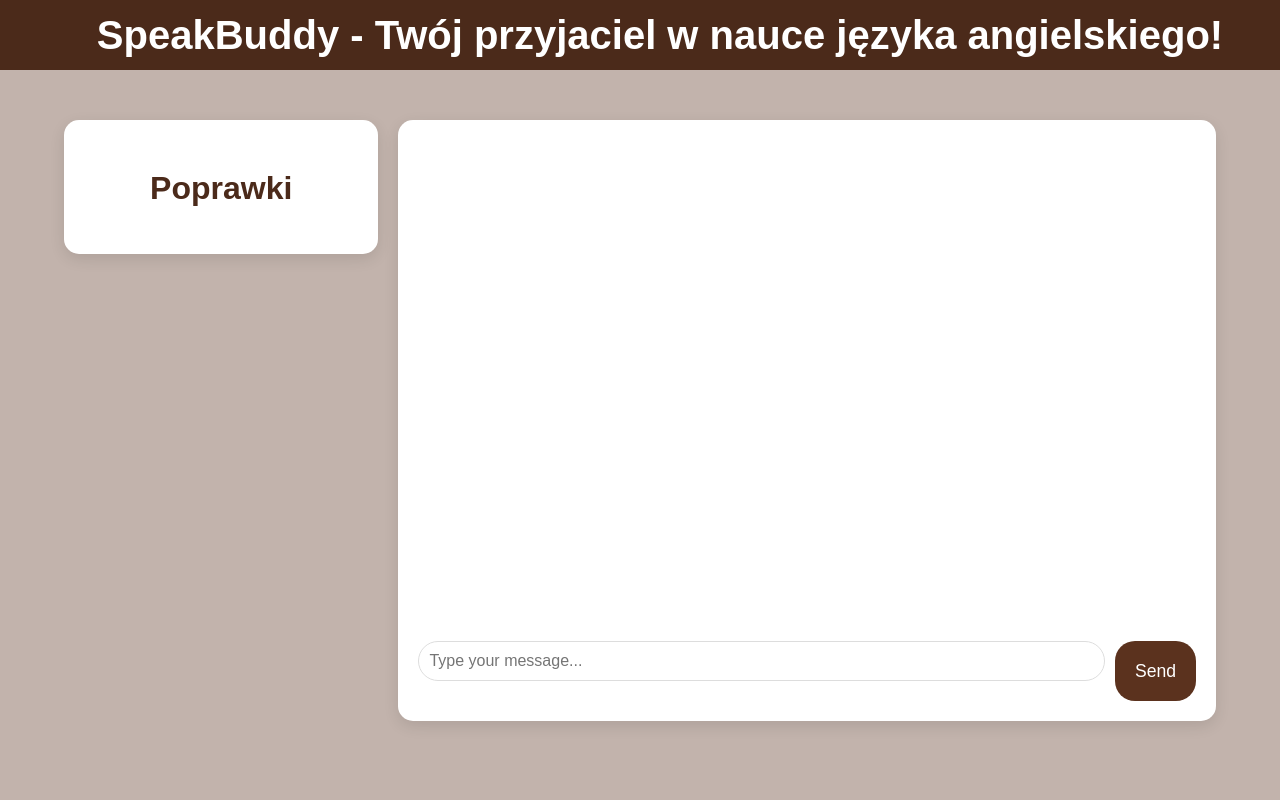
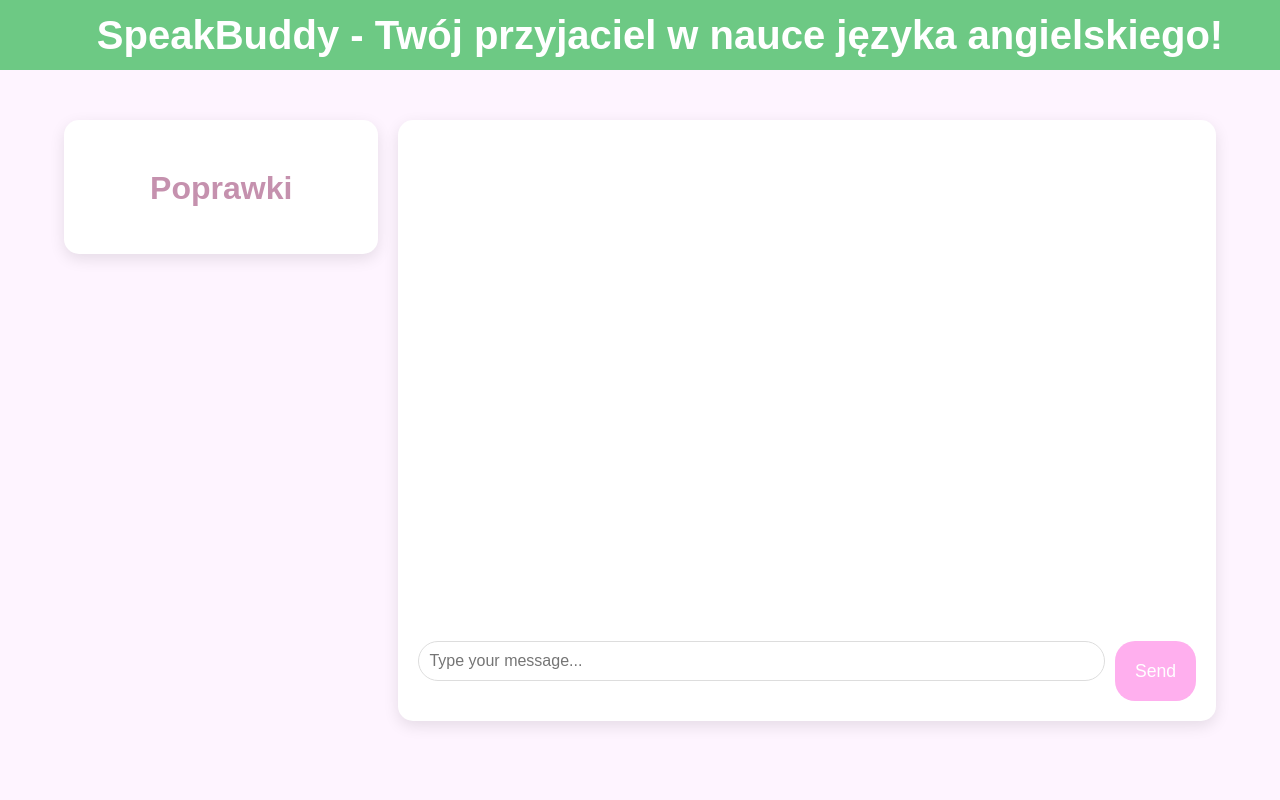
Before and after one commit to ayakiri/speak-buddy, a Flask app: page / in a window 1280 px wide. Run offline with Flask 2, Linux system fonts and the light colour scheme.

Commit message:
Update styles.css

```diff
--- a/app/static/styles.css
+++ b/app/static/styles.css
@@ -1,7 +1,7 @@
 /* General Body Styles */
 body {
     font-family: 'Sans serif', sans-serif;
-    background-color: #c2b3ac;  /* Soft light blue */
+    background-color: #fef4ff;
     color: #333;
     margin: 0;
     padding: 0;
@@ -16,7 +16,7 @@ body {
 #banner {
     width: 100%;
     height: 70px;
-    background-color: #4b2a1a;
+    background-color: #6dc984;
     color: white;
     display: flex;
     justify-content: center;
@@ -108,7 +108,7 @@ input[type="text"] {
 
 /* Button Styles */
 button {
-    background-color: #ff9800;
+    background-color: #ffafee;
     color: white;
     font-size: 1.1em;
     padding: 10px 20px;
@@ -119,13 +119,13 @@ button {
 }
 
 button:hover {
-    background-color: #ff5722;
+    background-color: #ffafee;
 }
 
 /* Conversation Styles */
 h2 {
     font-size: 2em;
-    color: #4b2a1a;
+    color: #c591ae;
     margin-top: 30px;
 }
 
@@ -151,7 +151,7 @@ h2 {
 
 #sendButton {
     padding: 10px 20px;
-    background-color: #5b321e;
+    background-color: #ffafee;
     color: white;
     border: none;
     border-radius: 20px;
@@ -166,9 +166,9 @@ h2 {
 
 .user {
     text-align: left;
-    color: #4b2a1a;
+    color: #4b1a43;
     margin: 5px 0;
-    background-color: #e8cfbf;
+    background-color: #ffe3fe;
     padding: 10px;
     border-radius: 10px;
     align-self: flex-start;
```
